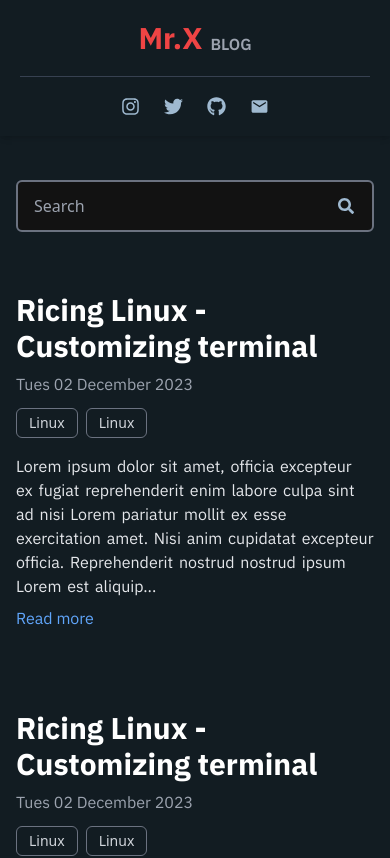
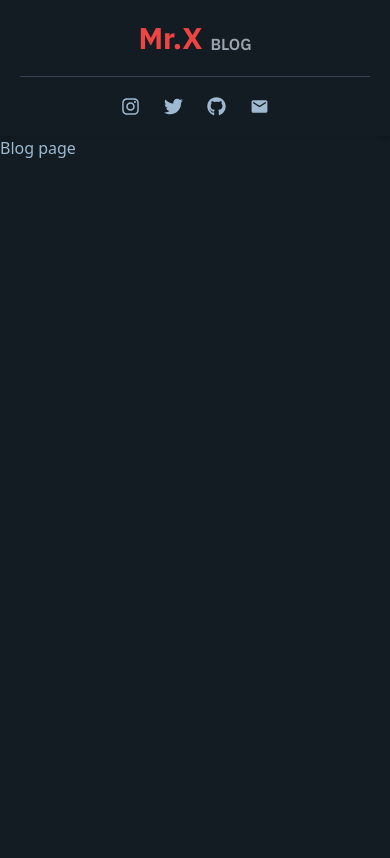
Before and after one commit to mrx7355608/blogclient, a React (Vite) app: page /blog/my-slug in a window 390 px wide. Shown: the top 858 px of the page. Built offline with nearby package versions, Linux system fonts and the light colour scheme.

Commit message:
react router setup

```diff
--- a/package.json
+++ b/package.json
@@ -12,7 +12,8 @@
   "dependencies": {
     "react": "^18.2.0",
     "react-dom": "^18.2.0",
-    "react-icons": "^4.12.0"
+    "react-icons": "^4.12.0",
+    "react-router-dom": "^6.20.1"
   },
   "devDependencies": {
     "@types/react": "^18.2.37",
--- a/src/App.tsx
+++ b/src/App.tsx
@@ -1,22 +1,22 @@
 import React from "react";
-import Navbar from "./components/Navbar";
-import BlogCard from "./components/BlogCard";
-import Searchbar from "./components/Searchbar";
+import { createBrowserRouter, RouterProvider } from "react-router-dom";
+
+import Home from "./Home";
+const Blog = React.lazy(() => import("./Blog")); // Lazy loading
+
+const router = createBrowserRouter([
+    {
+        path: "/",
+        element: <Home />,
+    },
+    {
+        path: "/blog/:slug",
+        element: <Blog />,
+    },
+]);
 
 function App() {
-    return (
-        <React.Fragment>
-            <Navbar />
-            <div className="flex flex-col gap-8 p-4 mx-auto w-full lg:w-7/12">
-                <Searchbar />
-                <BlogCard />
-                <BlogCard />
-                <BlogCard />
-                <BlogCard />
-                <BlogCard />
-            </div>
-        </React.Fragment>
-    );
+    return <RouterProvider router={router} />;
 }
 
 export default App;
--- /dev/null
+++ b/src/Blog.tsx
@@ -0,0 +1,11 @@
+import React from "react";
+import Navbar from "./components/Navbar";
+
+export default function Blog() {
+    return (
+        <React.Fragment>
+            <Navbar />
+            <div>Blog page</div>
+        </React.Fragment>
+    );
+}
--- /dev/null
+++ b/src/Home.tsx
@@ -0,0 +1,20 @@
+import React from "react";
+import Navbar from "./components/Navbar";
+import BlogCard from "./components/BlogCard";
+import Searchbar from "./components/Searchbar";
+
+export default function Home() {
+    return (
+        <React.Fragment>
+            <Navbar />
+            <div className="flex flex-col gap-8 p-4 mx-auto w-full lg:w-7/12">
+                <Searchbar />
+                <BlogCard />
+                <BlogCard />
+                <BlogCard />
+                <BlogCard />
+                <BlogCard />
+            </div>
+        </React.Fragment>
+    );
+}
--- a/src/components/BlogCard.tsx
+++ b/src/components/BlogCard.tsx
@@ -1,11 +1,14 @@
 import Tag from "./Tag";
+import { Link } from "react-router-dom";
 
 export default function BlogCard() {
     return (
         <div className="my-5">
-            <h3 className="text-3xl lg:text-4xl font-bold cursor-pointer mb-2 mt-2 text-white font-ibm hover:underline">
-                Ricing Linux - Customizing terminal
-            </h3>
+            <Link to="/blog/my-slug">
+                <h3 className="text-3xl lg:text-4xl font-bold cursor-pointer mb-2 mt-2 text-white font-ibm hover:underline">
+                    Ricing Linux - Customizing terminal
+                </h3>
+            </Link>
             <p className="mb-3 text-gray-400 font-ibm">Tues 02 December 2023</p>
             <div className="flex items-center gap-2 mb-4 mt-2">
                 <Tag />
@@ -21,12 +24,13 @@ export default function BlogCard() {
                 officia. Reprehenderit nostrud nostrud ipsum Lorem est
                 aliquip...
             </p>
-            <a
-                href="/"
+
+            <Link
+                to="/blog/my-slug"
                 className="text-blue-400 text-md lg:text-lg hover:underline font-ibm"
             >
                 Read more
-            </a>
+            </Link>
         </div>
     );
 }
--- a/src/components/Navbar.tsx
+++ b/src/components/Navbar.tsx
@@ -2,16 +2,21 @@ import { FaInstagram } from "react-icons/fa";
 import { FaTwitter } from "react-icons/fa";
 import { FaGithub } from "react-icons/fa";
 import { MdEmail } from "react-icons/md";
+import { Link } from "react-router-dom";
 
 export default function Navbar() {
     return (
         <div className="flex items-center justify-between flex-col gap-5 p-5 shadow-md z-20 lg:justify-around lg:flex-row lg:gap-0">
-            <div className="flex items-end gap-2">
-                <h3 className="text-3xl font-bold text-red-500 font-ibm">
-                    Mr.X
-                </h3>
-                <h3 className="font-semibold text-gray-400 font-ibm">BLOG</h3>
-            </div>
+            <Link to="/">
+                <div className="flex items-end gap-2">
+                    <h3 className="text-3xl font-bold text-red-500 font-ibm">
+                        Mr.X
+                    </h3>
+                    <h3 className="font-semibold text-gray-400 font-ibm">
+                        BLOG
+                    </h3>
+                </div>
+            </Link>
             <hr className="block border-gray-700 lg:hidden w-full max-w-md" />
             <ul className="flex gap-6 items-center w-max">
                 <li>
```
Also changed, not shown: 1 other file (tests, documents, lock files or other folders).
